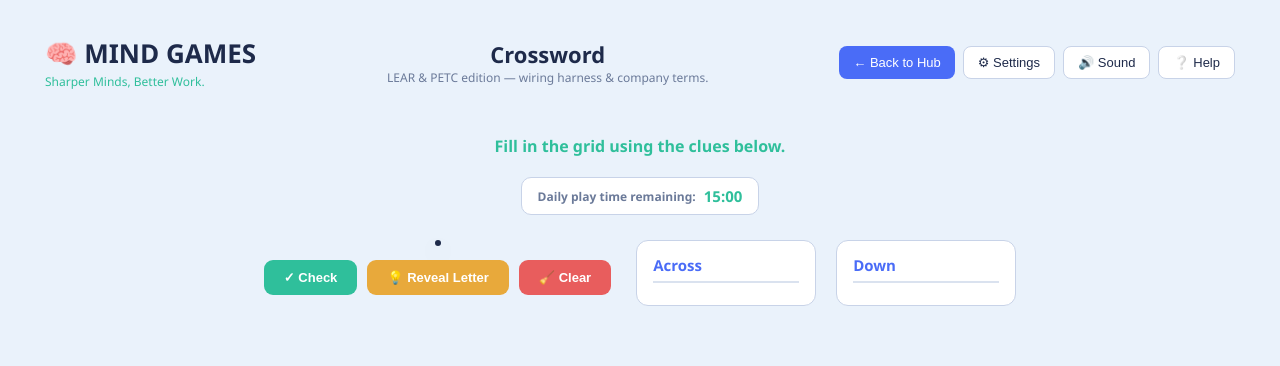
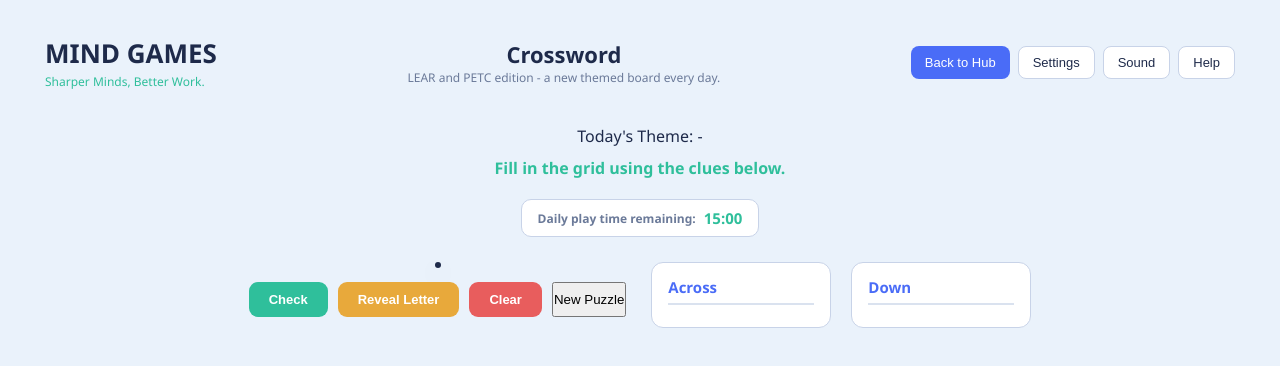
Before and after one commit to jaderyanbalaba/mindgames, a plain HTML site: page crossword.html in a window 1280 px wide. Drawn offline with Linux system fonts and the light colour scheme; a script that the page names is missing.

Commit message:
Update crossword.html

```diff
--- a/crossword.html
+++ b/crossword.html
@@ -3,7 +3,7 @@
 <head>
     <meta charset="UTF-8">
     <meta name="viewport" content="width=device-width, initial-scale=1.0">
-    <title>Crossword — Mind Games</title>
+    <title>Crossword - Mind Games</title>
     <link rel="stylesheet" href="css/style.css">
     <link rel="stylesheet" href="css/tictactoe.css">
     <link rel="stylesheet" href="css/crossword.css">
@@ -11,43 +11,46 @@
 <body>
     <header class="app-header">
         <div class="header-left">
-            <h1>🧠 MIND GAMES</h1>
+            <h1>MIND GAMES</h1>
             <p class="tagline">Sharper Minds, Better Work.</p>
         </div>
         <div class="header-center">
             <h2>Crossword</h2>
-            <p>LEAR &amp; PETC edition — wiring harness &amp; company terms.</p>
+            <p>LEAR and PETC edition - a new themed board every day.</p>
         </div>
         <div class="header-right">
-            <button class="btn-icon back-btn" onclick="window.location.href='index.html'">← Back to Hub</button>
-            <button class="btn-icon">⚙ Settings</button>
-            <button class="btn-icon">🔊 Sound</button>
-            <button class="btn-icon" id="helpBtn">❔ Help</button>
+            <button class="btn-icon back-btn" onclick="window.location.href='index.html'">Back to Hub</button>
+            <button class="btn-icon">Settings</button>
+            <button class="btn-icon">Sound</button>
+            <button class="btn-icon" id="helpBtn">Help</button>
         </div>
     </header>
 
     <div class="crossword-container">
-        <!-- Status -->
+        <div class="theme-banner">
+            <span class="theme-label">Today's Theme:</span>
+            <span id="themeName" class="theme-name">-</span>
+            <span class="theme-count" id="themeCount"></span>
+        </div>
+
         <div id="status" class="status-msg">Fill in the grid using the clues below.</div>
 
-        <!-- Daily Timer -->
         <div class="timer-card">
             <span class="timer-label">Daily play time remaining:</span>
             <span id="timer" class="timer-value">15:00</span>
         </div>
 
         <div class="crossword-layout">
-            <!-- Grid -->
             <div class="grid-wrap">
                 <div class="crossword-grid" id="grid"></div>
                 <div class="controls">
-                    <button class="btn-check" onclick="checkSolution()">✓ Check</button>
-                    <button class="btn-hint" onclick="giveHint()">💡 Reveal Letter</button>
-                    <button class="btn-clear" onclick="clearUser()">🧹 Clear</button>
+                    <button class="btn-check" onclick="checkSolution()">Check</button>
+                    <button class="btn-hint" onclick="giveHint()">Reveal Letter</button>
+                    <button class="btn-clear" onclick="clearUser()">Clear</button>
+                    <button class="btn-shuffle" onclick="nextPuzzle()">New Puzzle</button>
                 </div>
             </div>
 
-            <!-- Clues -->
             <div class="clues-panel">
                 <div class="clue-group">
                     <h3>Across</h3>
@@ -61,31 +64,31 @@
         </div>
     </div>
 
-    <!-- Result Popup -->
     <div id="popup" class="popup-overlay hidden">
         <div class="popup-card" id="popupCard">
-            <div class="popup-icon" id="popupIcon">🏆</div>
+            <div class="popup-icon" id="popupIcon">Trophy</div>
             <h2 id="popupTitle">Puzzle Solved!</h2>
             <p id="popupMessage">Great job! You filled every word correctly.</p>
             <div class="popup-buttons">
-                <button class="btn-primary" onclick="closePopupAndReset()">🔄 Play Again</button>
-                <button class="btn-secondary" onclick="window.location.href='index.html'">← Back to Hub</button>
+                <button class="btn-primary" onclick="nextPuzzleFromPopup()">Try Another Theme</button>
+                <button class="btn-secondary" onclick="closePopupAndReset()">Play Again</button>
+                <button class="btn-secondary" onclick="window.location.href='index.html'">Back to Hub</button>
             </div>
         </div>
     </div>
 
-    <!-- Help Popup -->
     <div id="helpPopup" class="popup-overlay hidden">
         <div class="popup-card">
-            <div class="popup-icon">❔</div>
+            <div class="popup-icon">Help</div>
             <h2>How to Play</h2>
-            <p style="text-align:left;">Click a cell to select it (click again to switch Across/Down). Type letters to fill the grid — the cursor moves automatically. Use the clue list to jump to any word. Use <strong>Check</strong> to verify your answers, <strong>Reveal Letter</strong> for a hint, or <strong>Clear</strong> to start the grid over. All words relate to Lear / PETC / wiring harness engineering!</p>
+            <p style="text-align:left;">Click a cell to select it (click again to switch Across/Down). Type letters to fill the grid - the cursor moves automatically. Use the clue list to jump to any word. Use Check to verify your answers, Reveal Letter for a hint, Clear to restart the board, or New Puzzle to switch to a different themed word set. There are 4 rotating themes: Wiring Harness Basics, Lear and PETC Company, Programs and Acronyms, and Process and Documentation - a new one is featured each day!</p>
             <div class="popup-buttons">
                 <button class="btn-primary" onclick="document.getElementById('helpPopup').classList.add('hidden')">Got it</button>
             </div>
         </div>
     </div>
 
+    <script src="js/crossword_data.js"></script>
     <script src="js/crossword.js"></script>
 </body>
 </html>
```
